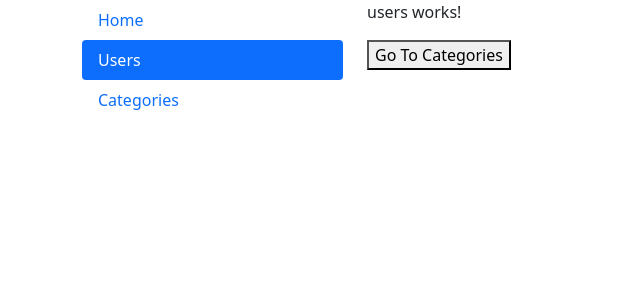
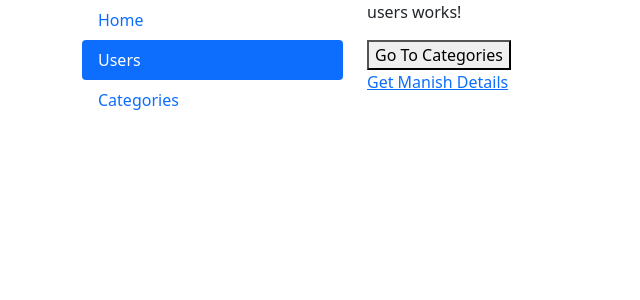
Before and after one commit to batra24-deepanshu/angular-routing, an Angular app: page /users in a window 1280 px wide. Shown: the top 300 px of the page, without its empty margins (0-640 px from the left). Built offline with nearby package versions, Linux system fonts and the light colour scheme.

Commit message:
REtrieving Query Parameters and Fragments from the URL through Typescript Code

```diff
--- a/src/app/components/user/user.component.ts
+++ b/src/app/components/user/user.component.ts
@@ -11,12 +11,26 @@ export class UserComponent implements OnInit {
   constructor(private activeroute:ActivatedRoute,private router:Router) { }
 
   ngOnInit(): void {
+
+    //through subscribe params
     this.activeroute.params.subscribe((data:Params)=>{
       this.user={
         id:data['id'],
         name:data['name']
       }
     })
+    //through snapshot query and fragment
+    console.log(this.activeroute.snapshot.queryParams);
+    console.log(this.activeroute.snapshot.fragment);
+
+    //through subsribe
+    this.activeroute.queryParams.subscribe((data)=>{
+      console.log(data);
+    })
+    this.activeroute.fragment.subscribe((data)=>{
+      console.log(data);
+    })
+
   }
   getRamaDetails(){
     this.router.navigate(['/users',5,"Rama"],{queryParams:{page:1,search:"Leela"},fragment:"loading"})
--- a/src/app/components/users/users.component.html
+++ b/src/app/components/users/users.component.html
@@ -3,3 +3,5 @@
 <div>
     <button (click)="onCategoriesClick()">Go To Categories</button>
 </div>
+
+<a [routerLink]="['/users',7,'manish']" [queryParams]="{page:8,search:'leela'}" [fragment]="'load'">Get Manish Details</a>
```
